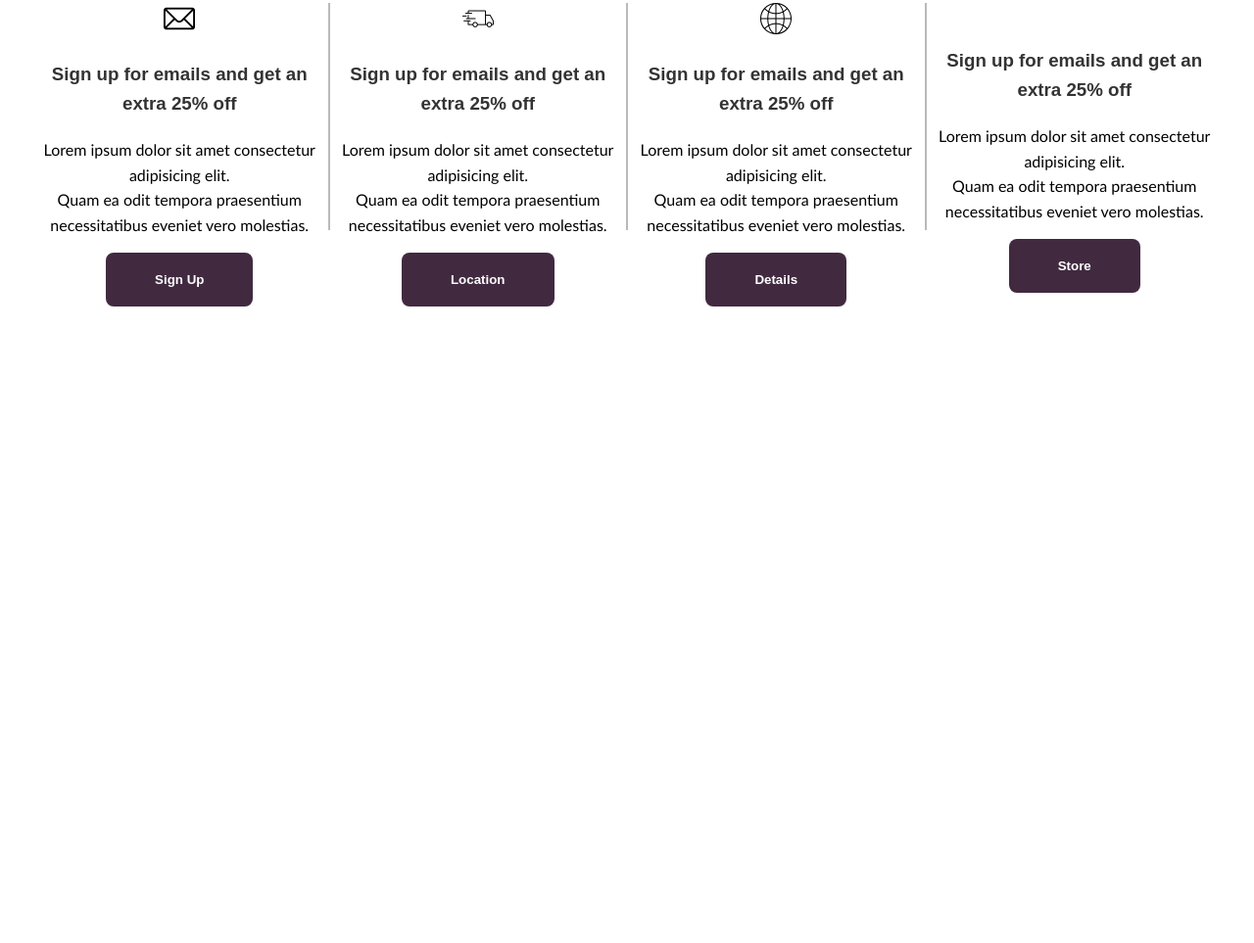
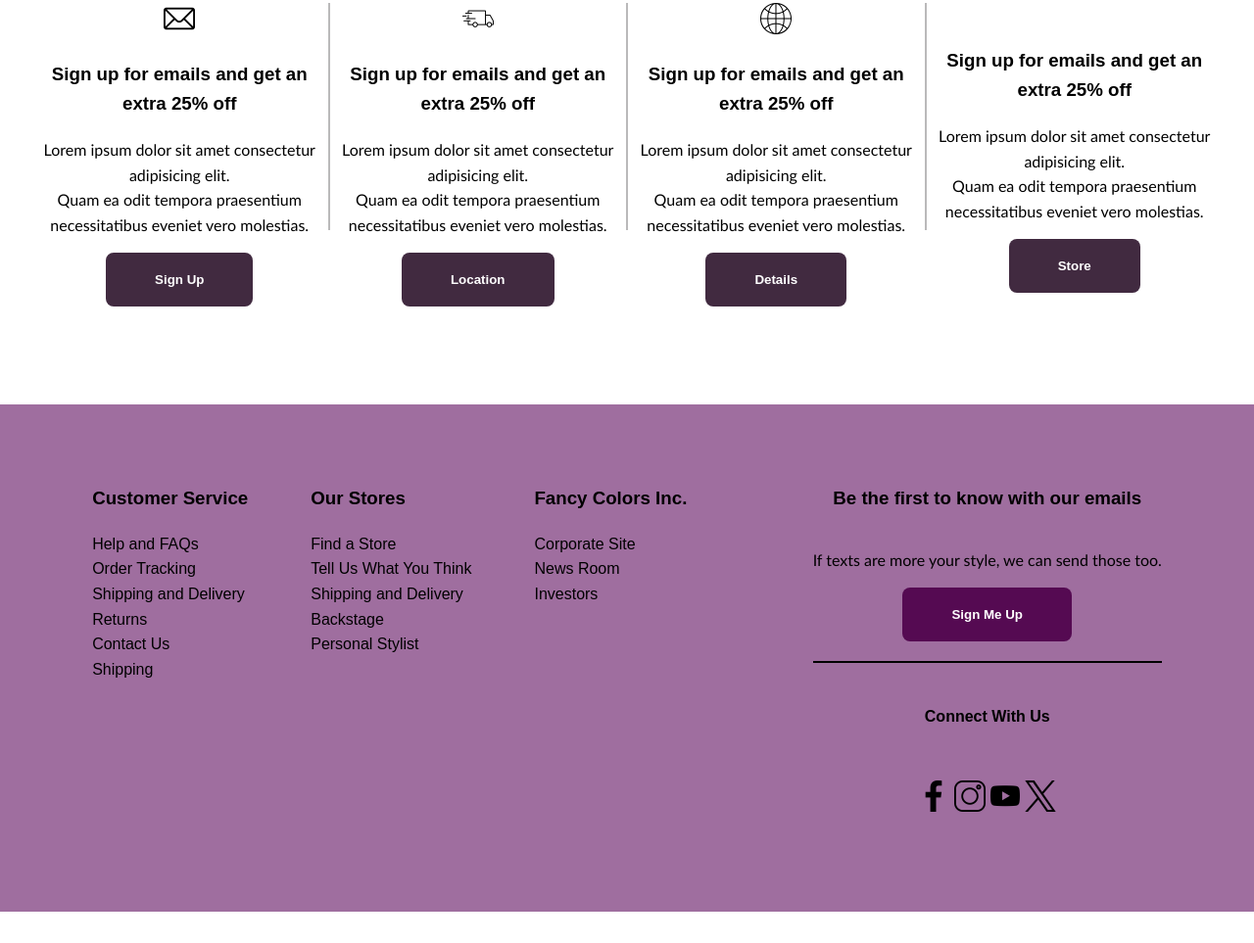
Before and after one commit to dzan85/Clothing-website, a plain HTML site: page index.html in a window 1280 px wide. Shown: the part 1224-2187 px from the top of the page at 98% size. Before the commit the page ends 1669 px from the top, so only its background shows below. Drawn offline with Linux system fonts and the light colour scheme.

Commit message:
Updated the index.html and style.css and added some new icons

```diff
--- a/index.html
+++ b/index.html
@@ -3,12 +3,18 @@
   <head>
     <meta charset="UTF-8" />
     <meta name="viewport" content="width=device-width, initial-scale=1.0" />
+    <link rel="preconnect" href="https://fonts.googleapis.com" />
+    <link rel="preconnect" href="https://fonts.gstatic.com" crossorigin />
+    <link
+      href="https://fonts.googleapis.com/css2?family=Montserrat:ital,wght@0,100..900;1,100..900&display=swap"
+      rel="stylesheet"
+    />
     <title>Clothing Website</title>
     <link rel="stylesheet" href="style.css" />
   </head>
   <body>
     <div class="navbar">
-      <div class="logo">DZANI</div>
+      <img src="images/logo.png" alt="" class="logo" />
       <div class="search-container">
         <input type="text" id="searchInput" placeholder="Search..." />
         <img src="icons/search.png" alt="Search icon" class="search-icon" />
@@ -19,7 +25,7 @@
       <ul>
         <li>Women</li>
         <li>Men</li>
-        <li>Kids &amp; Baby</li>
+        <li>Kids &amp; Babies</li>
         <li>Home</li>
       </ul>
     </div>
@@ -27,7 +33,7 @@
     <div class="call-to-action">
       <div class="container">
         <h1 class="first-line">Discover the coolest threads</h1>
-        <h1>Only at Dzani's – where style meets smiles!</h1>
+        <h1>Only at Fancy's – where style meets smiles!</h1>
         <p>
           Wrap yourself in style with our curated seasonal picks – your perfect
           bundle of fashion awaits!
@@ -116,6 +122,57 @@
         <button class="buy-now-btn">Store</button>
       </div>
     </div>
+    <div class="pre-footer">
+      <div class="sec1">
+        <div class="block">
+          <h3>Customer Service</h3>
+          <ul>
+            <li>Help and FAQs</li>
+            <li>Order Tracking</li>
+            <li>Shipping and Delivery</li>
+            <li>Returns</li>
+            <li>Contact Us</li>
+            <li>Shipping</li>
+          </ul>
+        </div>
+        <div class="block">
+          <h3>Our Stores</h3>
+          <ul>
+            <li>Find a Store</li>
+            <li>Tell Us What You Think</li>
+            <li>Shipping and Delivery</li>
+            <li>Backstage</li>
+            <li>Personal Stylist</li>
+          </ul>
+        </div>
+        <div class="block">
+          <h3>Fancy Colors Inc.</h3>
+          <ul>
+            <li>Corporate Site</li>
+            <li>News Room</li>
+            <li>Investors</li>
+          </ul>
+        </div>
+      </div>
+
+      <div class="sec2">
+        <div class="sec2-email">
+          <h3>Be the first to know with our emails</h3>
+          <p>If texts are more your style, we can send those too.</p>
+          <button class="buy-now-btn">Sign Me Up</button>
+        </div>
+        <hr class="section-divider" />
+        <div class="connect-section">
+          <h4>Connect With Us</h4>
+          <div class="pre-footer-icons">
+            <img class="icon" src="icons/facebook-app-symbol.png" alt="" />
+            <img class="icon" src="icons/instagram.png" alt="" />
+            <img class="icon" src="icons/youtube.png" alt="" />
+            <img class="icon" src="icons/twitter.png" alt="" />
+          </div>
+        </div>
+      </div>
+    </div>
 
     <a href="#" id="scrollToTop" class="scroll-to-top">&#8593;</a>
 
--- a/style.css
+++ b/style.css
@@ -14,15 +14,23 @@ body {
 
 h1 {
   color: #000000;
-  font-family: Impact, Haettenschweiler, "Arial Narrow Bold", sans-serif;
-  font-size: 2.15rem;
+  font-family: "Montserrat", sans-serif;
+  font-weight: 900;
+  font-size: 2.24rem;
+}
+
+h3 {
+  color: black;
+}
+
+h4 {
+  color: #000000;
 }
 
 p {
   color: #000000;
   font-family: "Trebuchet MS", Arial, sans-serif;
 }
-
 
 ul {
   display: flex;
@@ -34,6 +42,8 @@ ul {
 li {
   color: black;
   font-size: 1.25rem;
+  cursor: pointer;
+  font-weight: 500;
 }
 
 .navbar {
@@ -42,9 +52,14 @@ li {
   justify-content: space-between;
 }
 
+.logo {
+  width: 12.5rem;
+}
+
 #searchInput {
-  width: 25rem;
+  width: 27rem;
   padding: 10px;
+  margin-right: 5rem;
   border-radius: 15px;
   border: 1px solid #ccc;
   background-color: #f0f0f0be;
@@ -64,7 +79,6 @@ li {
   width: 1.25rem;
 }
 
-
 .icon {
   width: 2rem;
 }
@@ -80,6 +94,10 @@ li {
   text-align: center;
   max-width: 600px;
   padding: 20px;
+}
+
+.call-to-action .container p {
+  padding-bottom: 2rem;
 }
 
 .first-line {
@@ -177,3 +195,63 @@ li {
   background-color: rgba(133, 119, 133, 0.7);
   transform: scale(1.1);
 }
+
+.pre-footer {
+  margin-left: -2rem; /* Adjust this value to match the body padding */
+  margin-right: -2rem; /* Adjust this value to match the body padding */
+  padding: 30px; /* or any other value you desire */
+  background-color: #9f6e9f; /* Just for visualization */
+  display: flex;
+  justify-content: space-around;
+}
+
+.sec1 {
+  display: flex;
+}
+
+.block {
+  padding: 2rem;
+}
+
+.block ul {
+  display: flex;
+  flex-direction: column;
+}
+
+.block li {
+  font-size: 1rem;
+}
+
+.sec2 {
+  padding: 2rem;
+}
+
+.sec2-email {
+  display: flex;
+  flex-direction: column;
+  align-items: center;
+  text-align: center;
+}
+
+.sec2 .sec2-email .buy-now-btn {
+  display: flex;
+  align-items: center;
+  justify-content: center;
+}
+
+.section-divider {
+  width: 100%;
+  border: 1px solid #000000; /* Customize the border color as needed */
+  margin: 20px 0; /* Adjust the margin to control the space around the line */
+}
+
+.connect-section {
+  display: flex;
+  flex-direction: column;
+  align-items: center;
+  text-align: center;
+}
+
+.pre-footer-icons {
+  padding: 2rem;
+}
```
Also changed, not shown: icons/bag.png (added), icons/facebook-app-symbol.png (added), icons/instagram.png (added), icons/search.png (added), icons/twitter.png (added), icons/youtube.png (added).
